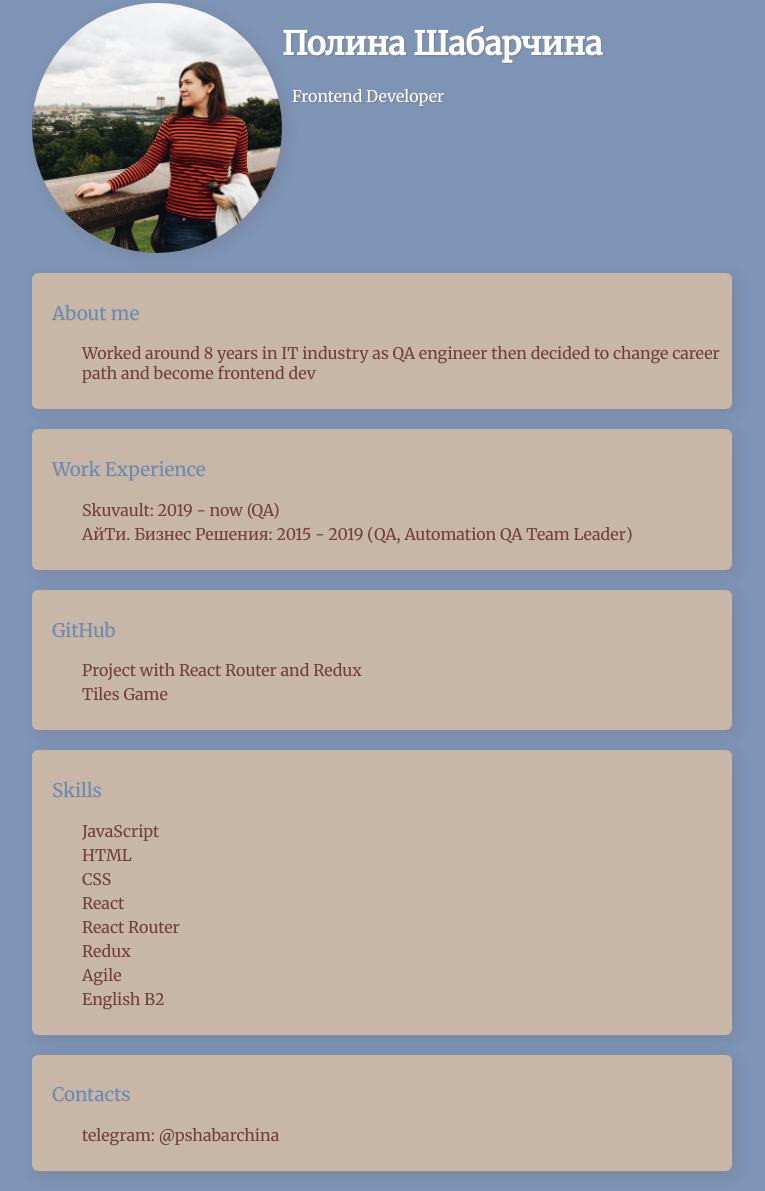
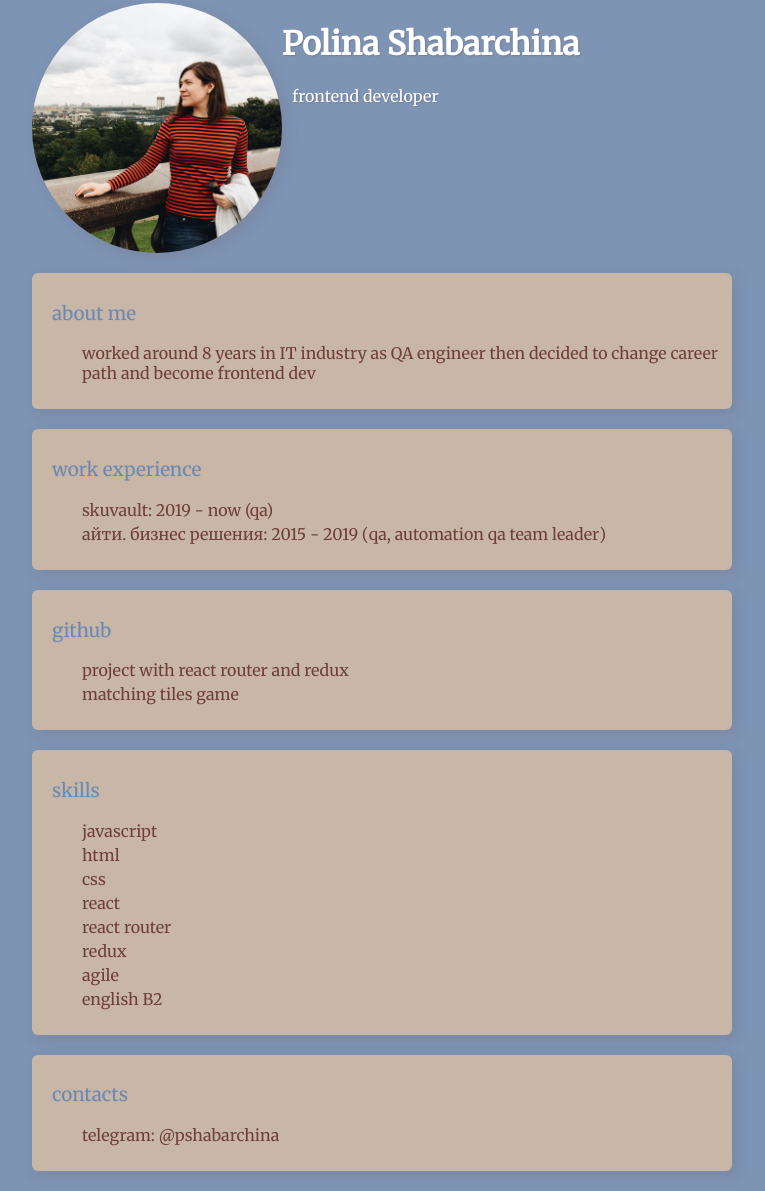
Before and after one commit to pshabarchina/pshabarchina.github.io, a plain HTML site: page index.html in a window 1280 px wide. Shown: the part 10-1201 px from the top of the page, without its empty margins (258-1023 px from the left). Drawn offline with Linux system fonts and the light colour scheme.

Commit message:
small text and links changes

```diff
--- a/index.html
+++ b/index.html
@@ -2,7 +2,7 @@
     <html>
         <head>
             <meta charset="UTF-8" />
-            <title>Polina Shabarchina CV</title>
+            <title>Polina Shabarchina frontend dev CV</title>
             <link href="style.css" rel="stylesheet" />
         </head>
         <body>
@@ -10,45 +10,45 @@
                 <div class="profile">
                     <img src="profile-pic.jpg" class="main-pic"/>
                     <div class="profile-info">
-                        <h1 class="gradient">Полина Шабарчина</h1>
-                        <p>Frontend Developer</p>
+                        <h1 class="gradient">Polina Shabarchina</h1>
+                        <p>frontend developer</p>
                     </div>
                 </div>
                 <div class="block">
-                    <h3 class="gradient">About me</h3>
+                    <h3 class="gradient">about me</h3>
                     <ul>
-                        <li>Worked around 8 years in IT industry as QA engineer then decided to change career path and become frontend dev</li>
+                        <li>worked around 8 years in IT industry as QA engineer then decided to change career path and become frontend dev</li>
                     </ul>
                 </div>
                 <div class="block">
-                    <h3 class="gradient">Work Experience</h3>
+                    <h3 class="gradient">work experience</h3>
                     <ul>
-                        <li>Skuvault: 2019 - now (QA)</li>
-                        <li>АйТи. Бизнес Решения: 2015 - 2019 (QA, Automation QA Team Leader)</li>
+                        <li>skuvault: 2019 - now (qa)</li>
+                        <li>айти. бизнес решения: 2015 - 2019 (qa, automation qa team leader)</li>
                     </ul>
                 </div>
                 <div class="block">
-                    <h3 class="gradient">GitHub</h3>
+                    <h3 class="gradient">github</h3>
                     <ul>
-                        <li><a href="https://github.com/pshabarchina/images-project">Project with React Router and Redux</a></li>
-                        <li><a href="https://github.com/pshabarchina/tiles-game">Tiles Game</a></li>
+                        <li><a href="https://github.com/pshabarchina/images-project/tree/with-redux/images-project">project with react router and redux</a></li>
+                        <li><a href="https://github.com/pshabarchina/tiles-game">matching tiles game</a></li>
                     </ul>
                 </div>
                 <div class="block">
-                    <h3 class="gradient">Skills</h3>
+                    <h3 class="gradient">skills</h3>
                     <ul>
-                        <li>JavaScript</li>
-                        <li>HTML</li>
-                        <li>CSS</li>
-                        <li>React</li>
-                        <li>React Router</li>
-                        <li>Redux</li>
-                        <li>Agile</li>
-                        <li>English B2</li>
+                        <li>javascript</li>
+                        <li>html</li>
+                        <li>css</li>
+                        <li>react</li>
+                        <li>react router</li>
+                        <li>redux</li>
+                        <li>agile</li>
+                        <li>english B2</li>
                     </ul>
                 </div>
                 <div class="block">
-                    <h3 class="gradient">Contacts</h3>
+                    <h3 class="gradient">contacts</h3>
                     <ul>
                         <li>telegram: <a href="https://t.me/pshabarchina">@pshabarchina</a></li>
                     </ul>
```
